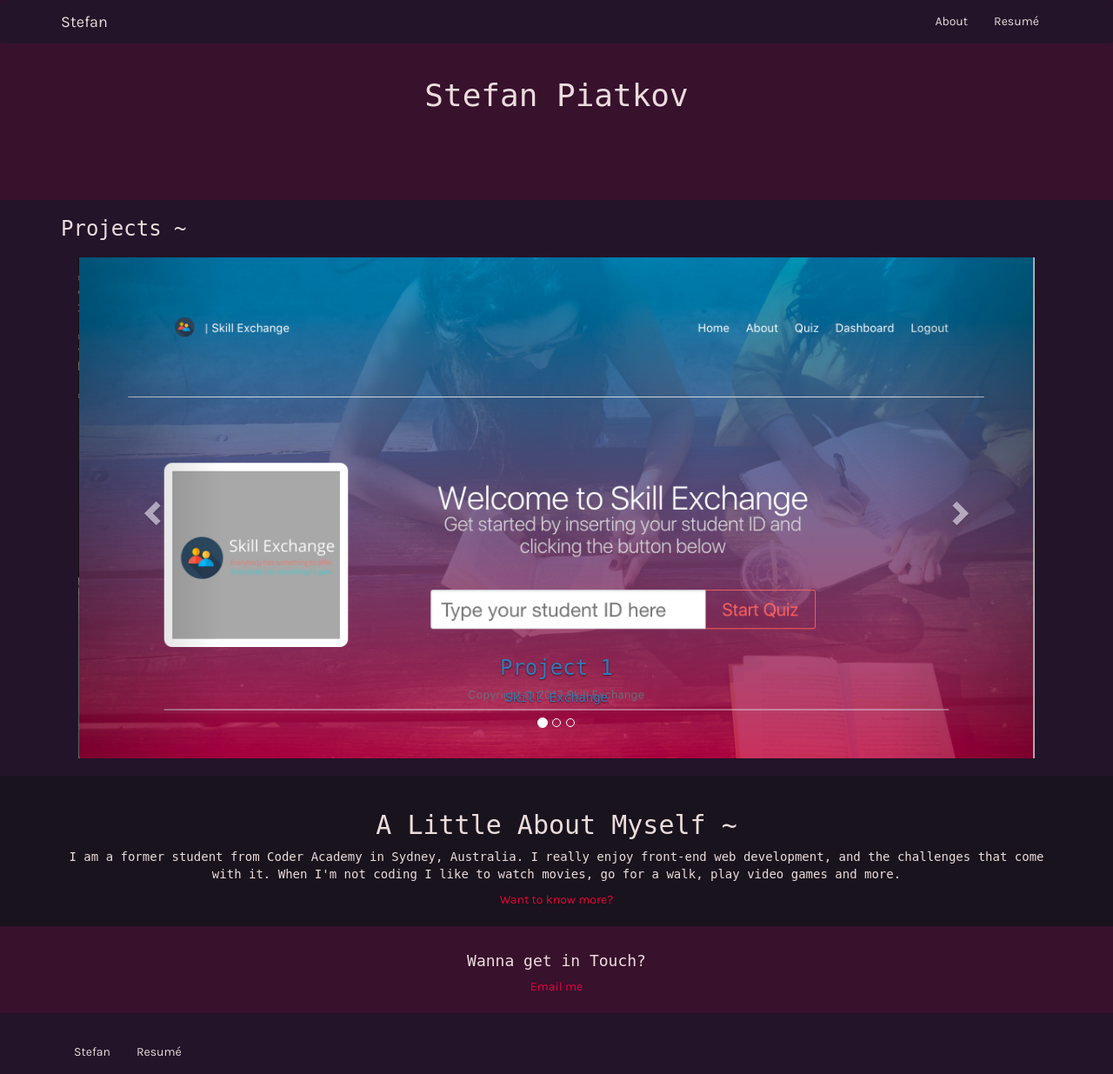
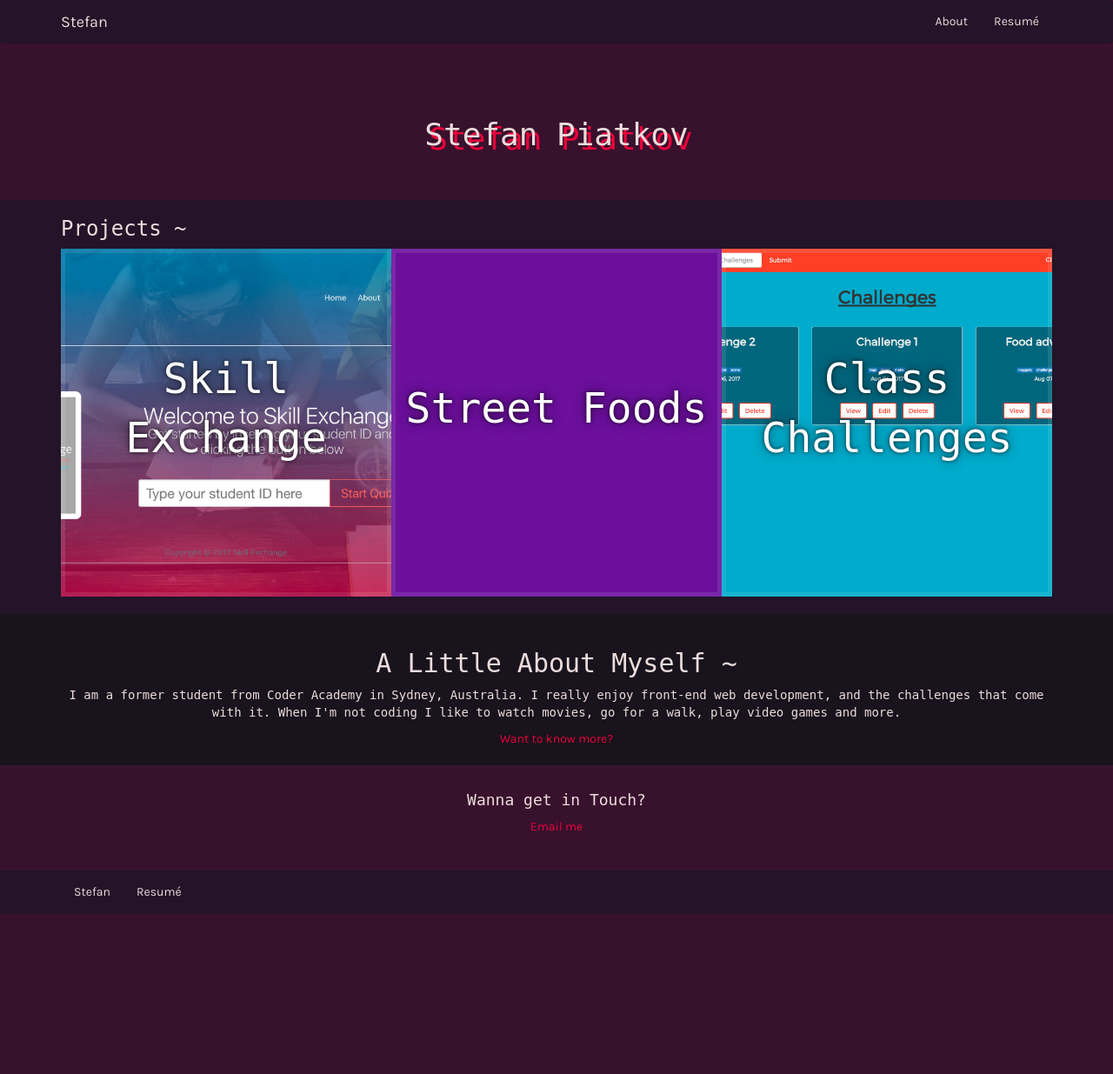
Before and after one commit to AR8Stefan/Portfolio-Version2, a PHP site: page / in a window 1280 px wide. Shown: the whole page at 87% size. After the commit the page ends 1051 px from the top, so only its background shows below. Run offline with PHP 8.4, Linux system fonts and the light colour scheme; some libraries are stand-ins or nearby versions; some web fonts are replaced.

Commit message:
implement ES6 Gallery and Text-shadow

```diff
--- a/index.html
+++ b/index.html
@@ -1,4 +1,4 @@
-<!DOCTYPE html5>
+<!DOCTYPE html>
 <html lang="en">
 <head>
 	<title>Stefan's Portfolio</title>
@@ -6,11 +6,16 @@
 
 	<link rel="stylesheet" href="https://maxcdn.bootstrapcdn.com/bootstrap/3.3.7/css/bootstrap.min.css">
 	<link rel="stylesheet" href="styles/styles.css">
+	<link rel="stylesheet" href="styles/panels.css">
+	<link rel="stylesheet" href="styles/text-shadow.css">
+
 	<link href="https://fonts.googleapis.com/css?family=Karla|Open+Sans|Overpass+Mono" rel="stylesheet">
 
-	<script src="//code.jquery.com/jquery.min.js"></script>
+	<!-- SCRIPTS -->
+	<!-- <script src="//code.jquery.com/jquery.min.js"></script> -->
   <script src="https://ajax.googleapis.com/ajax/libs/jquery/3.2.0/jquery.min.js"></script>
   <script src="https://maxcdn.bootstrapcdn.com/bootstrap/3.3.7/js/bootstrap.min.js"></script>
+<!--   <script src="javascripts/text-shadow.js" type="text/javascript"></script> -->
 </head>
 
 <!-- ------------------------------------ -->
@@ -50,10 +55,9 @@
 	</nav>
 
 	<header>
-		<div class="container opening">
-			<h1>
+		<div class="container opening hero">
+			<h1 class="something">
 				Stefan Piatkov
-
 			</h1>
 		</div>
 	</header>
@@ -64,53 +68,22 @@
 				Projects ~
 			</h3>
 			<!-- Start Carousel -->
-				<div id="myCarousel" class="carousel slide" data-ride="carousel">
-				  <!-- Indicators -->
-				  <ol class="carousel-indicators">
-				    <li data-target="#myCarousel" data-slide-to="0" class="active"></li>
-				    <li data-target="#myCarousel" data-slide-to="1"></li>
-				    <li data-target="#myCarousel" data-slide-to="2"></li>
-				  </ol>
-
-				  <!-- Wrapper for slides -->
-				  <div class="carousel-inner" role="listbox">
-				    <div class="item active">
-				      <a href="pages/project1.html"><img src="ScreenShot1.png" alt="Project 1 - Skill Exchange"></a>
-				      <div class="carousel-caption">
-				        <a href="pages/project1.html">
-					        <h3>Project 1</h3>
-					        <p>Skill Exchange</p>
-					      </a>
-				      </div>
-				    </div>
-
-				    <div class="item">
-				      <a href="pages/project2.html"><img src="ScreenShot2.png" alt="Project 2 - Class Challenges"></a>
-				      <div class="carousel-caption">
-				      	<a href="pages/project2.html">
-					        <h3>Project 2</h3>
-					        <p>Class Challenges</p>
-					      </a>
-				      </div>
-				    </div>
-
-				    <div class="item">
-				      <img src="ScreenShot1.png" alt="Flower">
-				      <div class="carousel-caption">
-				        <h3>Project 3</h3>
-				        <p>Some txt</p>
-				      </div>
-				    </div>
-
-				  <!-- Left and right controls -->
-				  <a class="left carousel-control" href="#myCarousel" role="button" data-slide="prev">
-				    <span class="glyphicon glyphicon-chevron-left" aria-hidden="true"></span>
-				    <span class="sr-only">Previous</span>
-				  </a>
-				  <a class="right carousel-control" href="#myCarousel" role="button" data-slide="next">
-				    <span class="glyphicon glyphicon-chevron-right" aria-hidden="true"></span>
-				    <span class="sr-only">Next</span>
-				  </a>
+				<div id="" class="panels">
+					<div class="panel" style="background-image:url(images/ScreenShot1.png)">
+						<p></p>
+						<p>Skill Exchange</p>
+						<p>link</p>
+					</div>
+					<div class="panel panel2">
+						<p></p>
+						<p>Street Foods</p>
+						<p>link</p>
+					</div>
+					<div class="panel panel3" style="background-image:url(images/ScreenShot2.png)">
+						<p></p>
+						<p>Class Challenges</p>
+						<p>link</p>
+					</div>
 				</div>
 			<!-- /Carousel -->
 		</div>
@@ -144,5 +117,55 @@
 	  </div><!-- /.container-fluid -->
 	</footer>
 
+	<script>
+
+		const hero = document.querySelector('.hero');
+		const text = hero.querySelector( '.something' );
+		const walk = 50; // 100px
+
+		function shadow(e) {
+		  // console.log(e)
+		  // const width = hero.offsetWidth;
+		  // const height = hero.offsetHeight;
+		  const { offsetWidth: width, offsetHeight: height } = hero;
+		  let { offsetX: x, offsetY: y } = e;
+
+		  if (this !== e.target) {
+		    x = x + e.target.offsetLeft;
+		    y = y + e.target.offsetTop;
+		  }
+
+		  // console.log(  x, y );
+
+		  const xWalk = Math.round((x / width * walk) - (walk / 2));
+		  const yWalk = Math.round((y / height * walk) - (walk / 2));
+
+		  // console.log( xWalk, yWalk );
+
+		  text.style.textShadow = `
+		  ${xWalk}px ${yWalk}px 0 #EB013B
+		  `;
+
+		}
+
+		hero.addEventListener('mousemove', shadow);
+
+    const panels = document.querySelectorAll('.panel');
+
+    function toggleOpen() {
+      this.classList.toggle('open');
+    }
+
+    function toggleActive(e) {
+      if(e.propertyName.includes('flex')) {
+        this.classList.toggle('open-active');
+      }
+    }
+
+    panels.forEach(panel => panel.addEventListener('click', toggleOpen));
+    panels.forEach(panel => panel.addEventListener('transitionend', toggleActive));
+
+  </script>
+
 </body>
 </html>
--- /dev/null
+++ b/styles/panels.css
@@ -0,0 +1,72 @@
+/***********************************************
+PANEL GALLERY
+***********************************************/
+
+/**, *:before, *:after {
+  box-sizing: inherit;
+}*/
+
+/*.panel1 {
+  border-top-left-radius: 10em;
+}*/
+
+.panels {
+	min-height:50vh;
+  overflow: hidden;
+  display: flex;
+  margin-bottom: 20px;
+}
+
+.panel {
+	background:#6B0F9C;
+  box-shadow:inset 0 0 0 5px rgba(255,255,255,0.1);
+  color:white;
+  text-align: center;
+  align-items:center;
+  border: none;
+  border-radius: 0;
+  /* Safari transitionend event.propertyName === flex */
+  /* Chrome + FF transitionend event.propertyName === flex-grow */
+  transition:
+    font-size 0.7s cubic-bezier(0.61,-0.19, 0.7,-0.11),
+    flex 0.7s cubic-bezier(0.61,-0.19, 0.7,-0.11),
+    background 0.2s;
+  font-size: 1.2rem;
+  background-size:cover;
+  background-position:center;
+  flex: 1;
+  justify-content: center;
+  align-items: center;
+  display: flex;
+  flex-direction: column;
+}
+
+/* Flex Items/Children */
+.panel > * {
+  margin:0;
+  width: 100%;
+  transition:transform 0.5s;
+  /*border: 1px solid red;*/
+  flex: 1 0 auto;
+  display: flex;
+  justify-content: center;
+  align-items: center;
+}
+
+.panel > *:first-child { transform: translateY(-100%); }
+.panel.open-active > *:first-child { transform: translateY(0); }
+.panel > *:last-child { transform: translateY(100%); }
+.panel.open-active > *:last-child { transform: translateY(0); }
+
+.panel p {
+  text-shadow:0 0 4px rgba(0, 0, 0, 0.72), 0 0 14px rgba(0, 0, 0, 0.45);
+  font-size: 2em;
+}
+.panel p:nth-child(2) {
+  font-size: 4em;
+}
+
+.panel.open {
+  flex: 3;
+  font-size: 1.5rem;
+}
--- a/styles/styles.css
+++ b/styles/styles.css
@@ -14,7 +14,9 @@ a {
 NAVIGATION - Navbat
 ***********************************************/
 
-
+.panel {
+		margin: 0;
+	}
 
 /***********************************************
 GENERAL
@@ -53,6 +55,7 @@ header>ul>li {
 a {
 	text-align: center;
 }
+
 
 /***********************************************
 SKILLS
--- /dev/null
+++ b/styles/text-shadow.css
@@ -0,0 +1,11 @@
+.hero {
+    /*min-height: 100vh;*/
+    display:flex;
+    justify-content: center;
+    align-items: center;
+  }
+
+  h1 {
+    text-shadow: 5px 5px 0 #EB013B;
+    /*font-size: 100px;*/
+  }
```
Also changed, not shown: BackUpComponents/carousel.html (added, +48 -0 lines), javascripts/text-shadow.js (added, +33 -0 lines), images/ScreenShot1.png (renamed from ScreenShot1.png), images/ScreenShot2.png (renamed from ScreenShot2.png).
